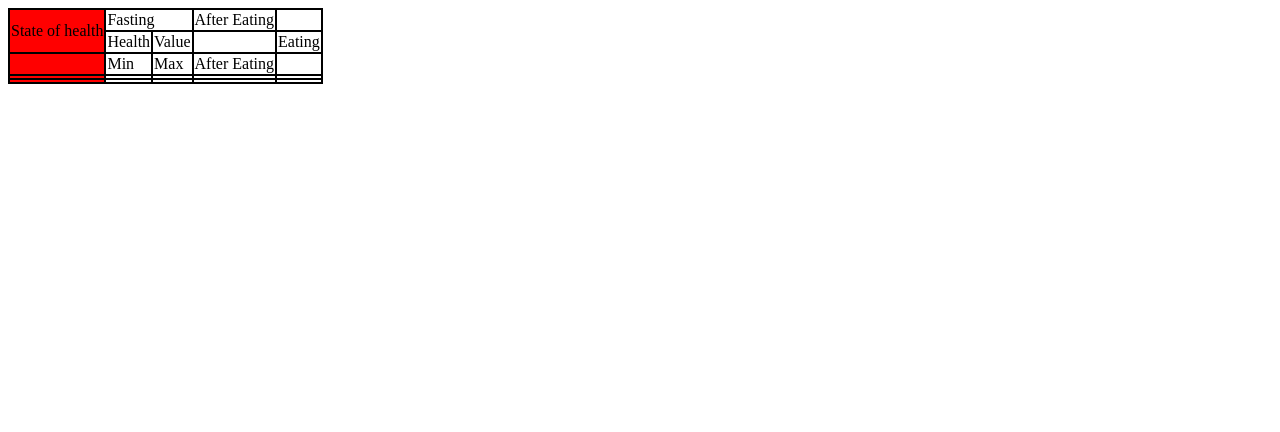
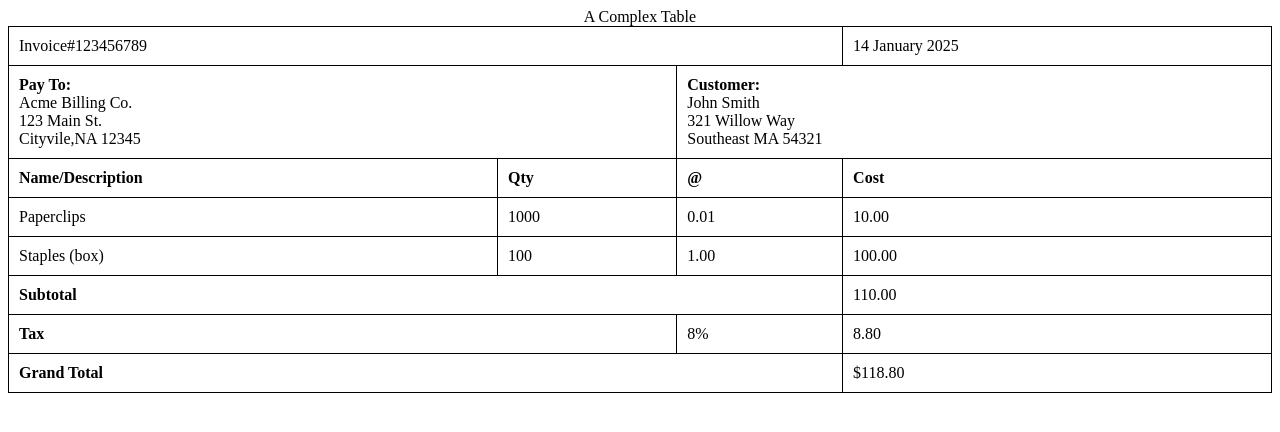
Before and after one commit to manjeet1111/myrepo, a plain HTML site: page table.html in a window 1280 px wide. Drawn offline with Linux system fonts and the light colour scheme.

Commit message:
new table added

```diff
--- a/table.html
+++ b/table.html
@@ -6,46 +6,63 @@
     <meta name="viewport" content="width=device-width, initial-scale=1.0">
     <title>Document</title>
 </head>
-<style>
-    table,tr,td,th{
-        border: 2px solid black;
-        border-collapse: collapse;
-    }
-</style>
 <body>
-    <table>
-        <colgroup>
-            <col span="1" style="background-color:red ;">
-        </colgroup>
+    <style>
+        table,td,tr,th{
+            border: 1px solid black;
+            border-collapse: collapse;
+            text-align: left;
+           padding: 10px;
+           padding-left: 10px;
+        }
+        /* table tr:nth-child(1) {
+        background-color: rgb(59, 163, 255);}
+        table tr:nth-child(3) {
+        background-color: rgb(59, 163, 255);} */
+    </style>
+    <table style="width:100% ;">
+        <caption>A Complex Table</caption>
         <tr>
-            <td rowspan="2">State of health</td>
-            <td colspan="2">Fasting</td>
+            <td colspan="3">Invoice#123456789</td>
 
-            <td>After Eating</td>
+            <td>14 January 2025</td>
         </tr>
         <tr>
-            <td>Health</td>
-            <td>Value</td>
-            <td></td>
-            <td>Eating</td>
+            <td colspan="2"><strong>Pay To:</strong><br>Acme Billing Co.
+            <br>123 Main St. <br>Cityvile,NA 12345</td>
+            <td colspan="2"><strong>Customer:</strong><br>John Smith <br>
+            321 Willow Way <br>Southeast MA 54321</td>
         </tr>
         <tr>
-            <td></td>
-            <td>Min</td>
-            <td>Max</td>
-            <td>After Eating</td>
+            <th>Name/Description</th>
+            <th>Qty</th>
+            <th>@</th>
+            <th>Cost</th>
         </tr>
         <tr>
-            <td></td>
-            <td></td>
-            <td></td>
-            <td></td>
+            <td>Paperclips</td>
+            <td>1000</td>
+            <td>0.01</td>
+            <td>10.00</td>
         </tr>
         <tr>
-            <td></td>
-            <td></td>
-            <td></td>
-            <td></td>
+            <td>Staples (box)</td>
+            <td>100</td>
+            <td>1.00</td>
+            <td>100.00</td>
+        </tr>
+        <tr>
+            <th colspan="3">Subtotal</th>
+            <td>110.00</td>
+        </tr>
+        <tr>
+            <th colspan="2">Tax</th>
+            <td>8%</td>
+            <td>8.80</td>
+        </tr>
+        <tr>
+            <th colspan="3">Grand Total</th>
+            <td>$118.80</td>
         </tr>
     </table>
 </body>
```
Also changed, not shown: bio.html (+1 -1 lines), day4.html (+24 -0 lines).
